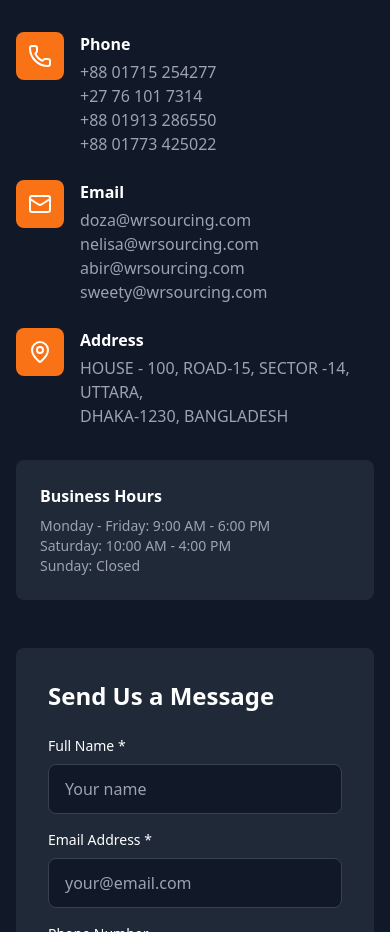
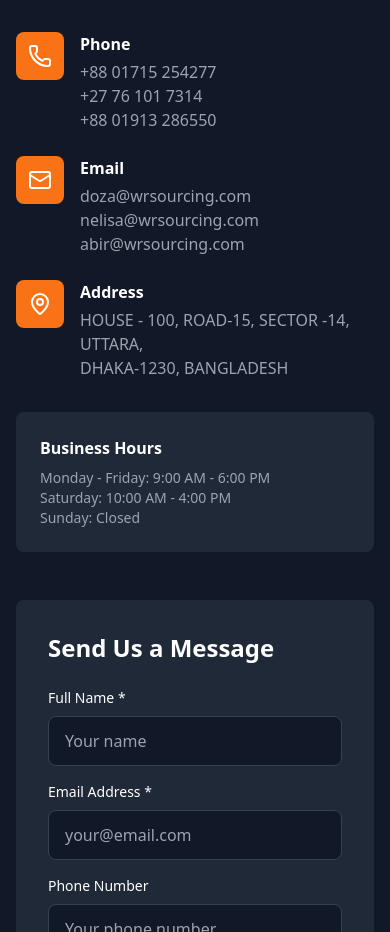
Before and after one commit to Minoar98/wrSourcing, a React (Vite) app: page / in a window 390 px wide. Shown: the part 9425-10357 px from the top of the page. Built offline with nearby package versions, Linux system fonts and the light colour scheme.

Commit message:
remove phone number conatct

```diff
--- a/src/components/ContactInfo.jsx
+++ b/src/components/ContactInfo.jsx
@@ -23,7 +23,6 @@ const ContactInfo = () => {
             <p className="text-gray-400">+88 01715 254277</p>
             <p className="text-gray-400">+27 76 101 7314</p>
             <p className="text-gray-400">+88 01913 286550</p>
-            <p className="text-gray-400">+88 01773 425022</p>
           </div>
         </div>
 
@@ -36,7 +35,6 @@ const ContactInfo = () => {
             <p className="text-gray-400">doza@wrsourcing.com</p>
             <p className="text-gray-400">nelisa@wrsourcing.com</p>
             <p className="text-gray-400">abir@wrsourcing.com</p>
-            <p className="text-gray-400">sweety@wrsourcing.com</p>
           </div>
         </div>
 
```
